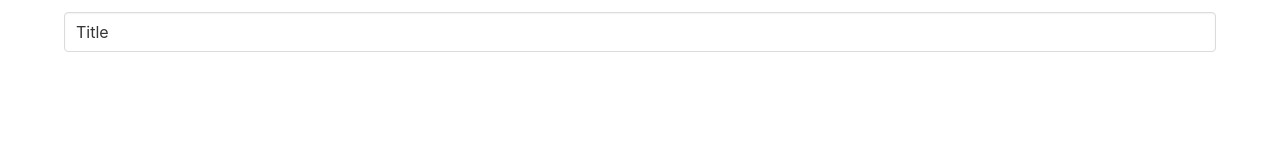
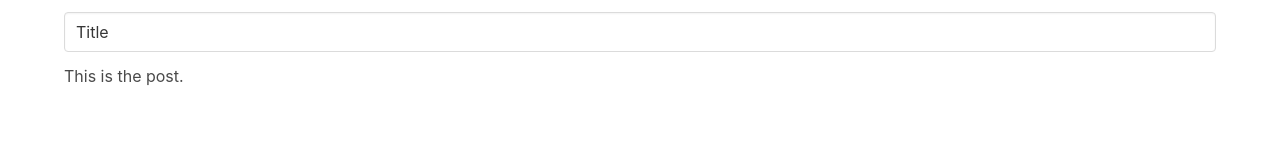
Before and after one commit to lmiller1990/vuejs-composition-api-v3, a Vue app: page /posts/new in a window 1280 px wide. Shown: the part 144-298 px from the top of the page. Built offline with nearby package versions, Linux system fonts and the light colour scheme.

Commit message:
25 - template refs

```diff
--- a/src/components/PostWriter.vue
+++ b/src/components/PostWriter.vue
@@ -1,5 +1,5 @@
 <script lang="ts" setup>
-import { ref } from "vue"
+import { ref, onMounted } from "vue"
 import { TimelinePost } from '../posts';
 
 const props = defineProps<{
@@ -7,6 +7,11 @@
 }>()
 
 const title = ref(props.post.title)
+const contentEditable = ref<HTMLDivElement>()
+
+onMounted(() => {
+  console.log(contentEditable.value?.innerText)
+})
 </script>
 
 <template>
@@ -16,6 +21,10 @@
         <div class="label">Post title</div>
         <input type="text" class="input" v-model="title">
       </div>
+
+      <div contenteditable ref="contentEditable">
+        This is the post.
+      </div>
     </div>
   </div>
 </template>
```
